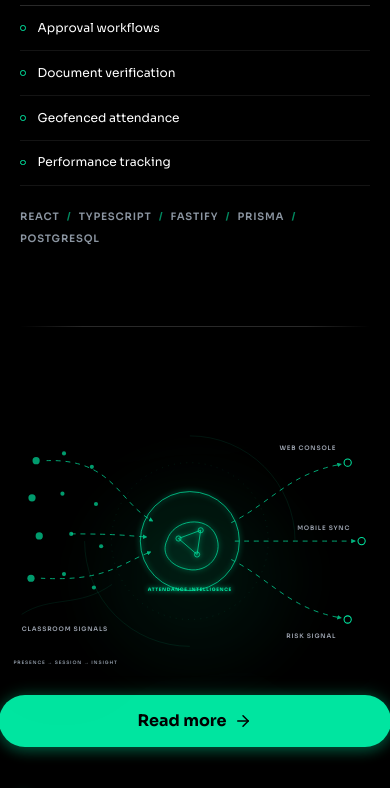
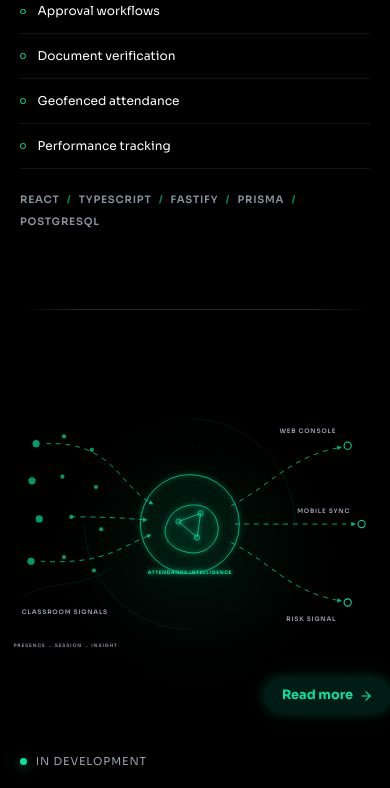
Before and after one commit to Nabil-00/my-portfolio, a React (Vite) app: page / in a window 390 px wide. Shown: the part 2319-3107 px from the top of the page. Built offline with nearby package versions, Linux system fonts and the light colour scheme.

Commit message:
Make mobile Read more a small ghost pill with breathing glow

```diff
--- a/src/index.css
+++ b/src/index.css
@@ -888,20 +888,37 @@ button:disabled {
   }
 }
 
+@keyframes cta-soft-pulse {
+  0%, 100% { box-shadow: 0 0 8px 0 var(--accent-glow); }
+  50% { box-shadow: 0 0 18px 0 var(--accent-glow); }
+}
+
 @media (max-width: 639px) {
   .project-visual-cta {
     margin-top: 1.25rem;
     padding-inline: 0;
   }
   .project-feature--reverse .project-visual-cta {
-    justify-content: stretch;
+    justify-content: flex-end;
   }
   .project-visual-cta .btn-primary {
-    width: 100%;
-    padding: 14px 20px;
-    font-size: 1rem;
-    gap: 8px;
-    box-shadow: 0 0 18px 0 var(--accent-glow), 0 4px 14px 0 var(--accent-glow);
+    width: auto;
+    padding: 8px 18px;
+    font-size: 0.8rem;
+    gap: 6px;
+    background: var(--accent-dim);
+    color: var(--accent);
+    animation: cta-soft-pulse 2.4s ease-in-out infinite;
+  }
+  .project-visual-cta .btn-primary svg {
+    width: 14px;
+    height: 14px;
+  }
+}
+
+@media (prefers-reduced-motion: reduce) {
+  .project-visual-cta .btn-primary {
+    animation: none;
   }
 }
 
```
Also changed, not shown: public/llms.txt, 1 other file (tests, documents, lock files or other folders).
